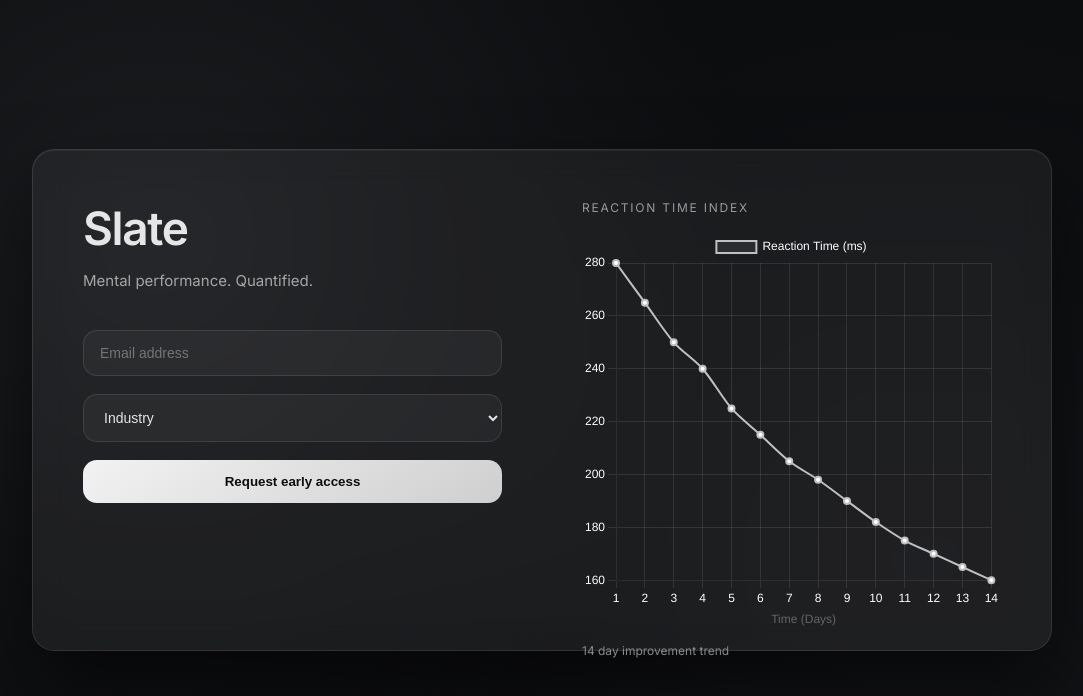
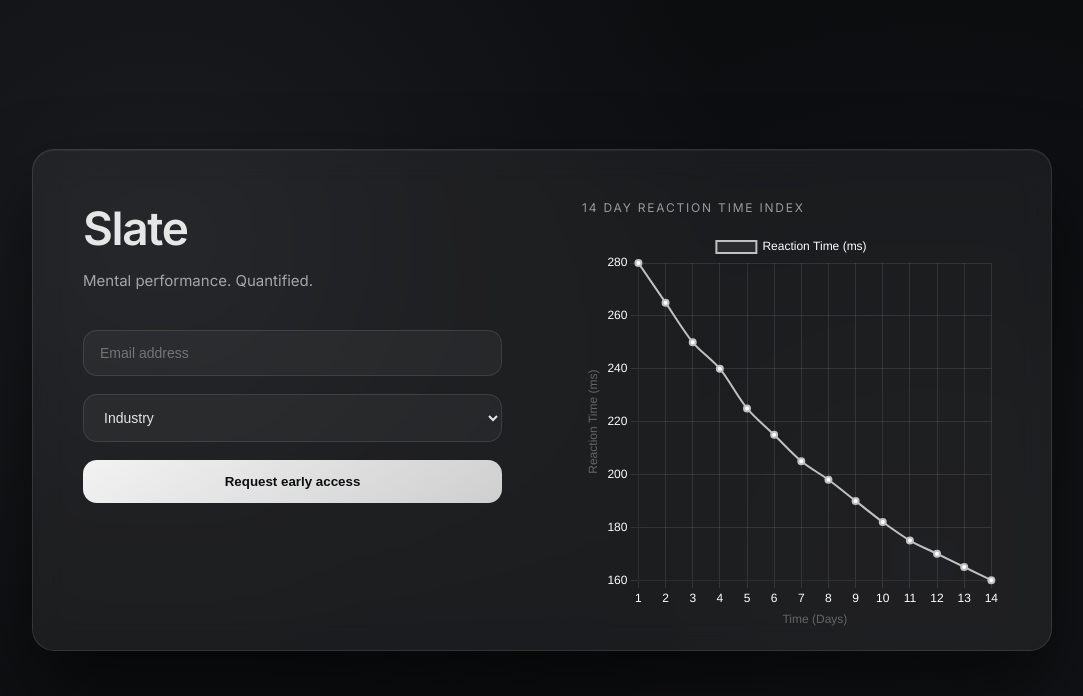
Before and after one commit to Bismillahfam/slate-validation, a website: page index.html in a window 1280 px wide. Shown: the whole page, without its empty margins (98-1181 px from the left). Drawn offline with nearby package versions, Linux system fonts and the light colour scheme.

Commit message:
Graph improvements

```diff
--- a/Script.js
+++ b/Script.js
@@ -99,6 +99,10 @@ document.addEventListener("DOMContentLoaded", () => {
             },
           },
           y: {
+            title: {
+              display: true,
+              text: "Reaction Time (ms)",
+            },
             ticks: {
               color: "#ffffff",
             },
--- a/index.html
+++ b/index.html
@@ -53,12 +53,10 @@
           <!-- RIGHT SIDE -->
           <div class="right">
             <div class="graph-container">
-              <div class="graph-title">Reaction Time Index</div>
+              <div class="graph-title">14 Day Reaction Time Index</div>
 
               <!-- Chart.js Canvas -->
               <canvas id="reactionChart"></canvas>
-
-              <div class="graph-caption">14 day improvement trend</div>
             </div>
           </div>
         </div>
```
